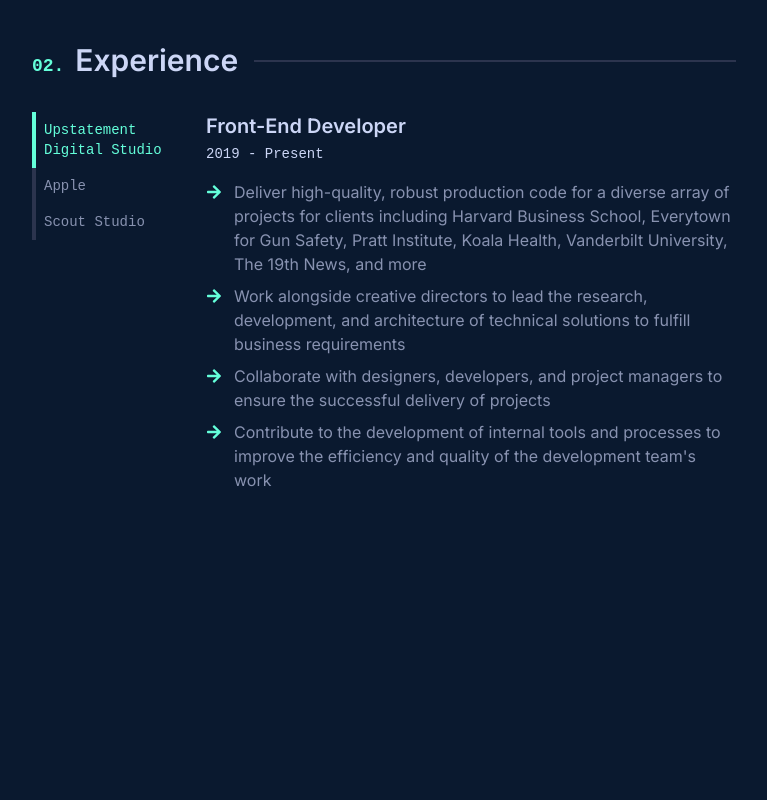
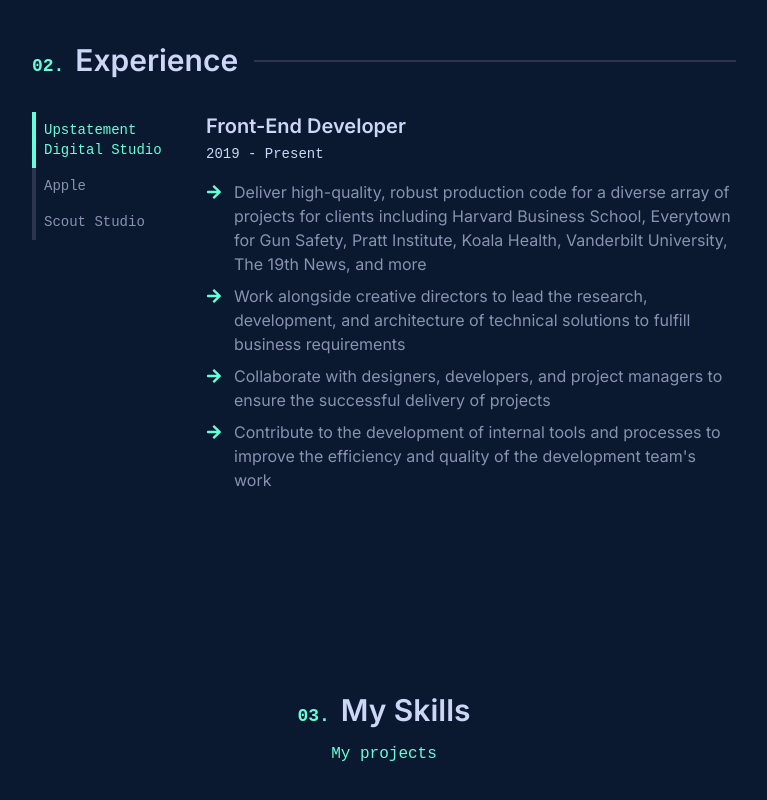
Before and after one commit to salmavalencia/portfolio-v2, a Next.js app: page / in a window 1280 px wide. Shown: the part 1596-2396 px from the top of the page, without its empty margins (256-1023 px from the left). Before the commit the page ends 2288 px from the top, so only its background shows below. Built offline with nearby package versions, Linux system fonts and the light colour scheme.

Commit message:
add card component and start skills section

```diff
--- a/app/page.tsx
+++ b/app/page.tsx
@@ -1,17 +1,20 @@
-'use client'
+"use client";
 
 import Header from "@/components/header";
 import Main from "@/components/main";
 import AboutMe from "@/components/about-me";
 import Experience from "@/components/experience";
 import { useStore } from "@/components/actions";
+import Skills from "@/components/skills";
 
 export default function Home() {
   const { isOpen } = useStore();
   return (
     <>
       <Header />
-        <div className={`-mt-20 ${isOpen && 'transition-all duration-500 blur-sm'}`}>
+      <div
+        className={`-mt-20 ${isOpen && "transition-all duration-500 blur-sm"}`}
+      >
         <div className="flex flex-col h-screen">
           <main className="flex flex-grow container">
             <Main />
@@ -23,6 +26,9 @@
         <div className="mb-48 flex flex-grow justify-center container">
           <Experience />
         </div>
+        <div>
+          <Skills />
+        </div>
       </div>
       <footer></footer>
     </>
--- /dev/null
+++ b/components/skills.tsx
@@ -0,0 +1,16 @@
+import Card from "@/components/ui/card";
+import Link from "next/link";
+
+export default function Skills() {
+  return (
+    <section className="text-center">
+      <h2 className="text-3xl font-semibold text-font-primary mb-3">
+        <span className="text-lg font-mono text-green">03. </span>
+        My Skills
+      </h2>
+      <Link href="#">
+        <p className="text-green font-mono text-md mb-9">My projects</p>
+      </Link>
+    </section>
+  );
+}
--- /dev/null
+++ b/components/ui/card.tsx
@@ -0,0 +1,19 @@
+import { twMerge } from "tailwind-merge";
+
+type CardProps = {
+  children?: React.ReactNode;
+  className?: string;
+};
+
+export default function Card({ children, className }: CardProps) {
+  return (
+    <div
+      className={twMerge(
+        "w-full bg-navy-light rounded-md shadow-md p-5",
+        className
+      )}
+    >
+      {children}
+    </div>
+  );
+}
--- a/package.json
+++ b/package.json
@@ -24,6 +24,7 @@
     "react-dom": "18.2.0",
     "react-icons": "^5.0.1",
     "react-use": "^17.5.0",
+    "tailwind-merge": "^2.2.1",
     "tailwindcss": "3.4.1",
     "zustand": "^4.5.0"
   },
```
Also changed, not shown: 1 other file (tests, documents, lock files or other folders).
